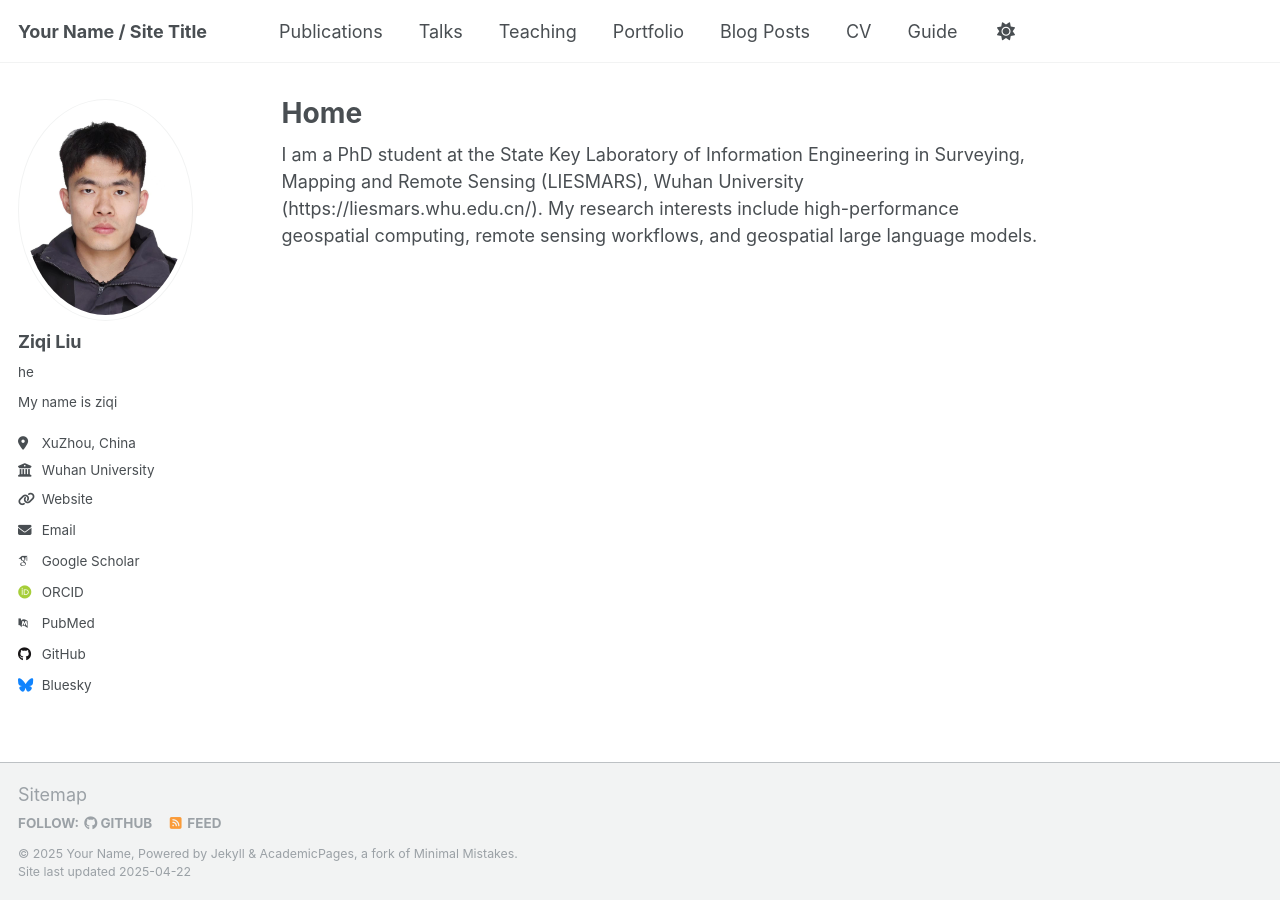
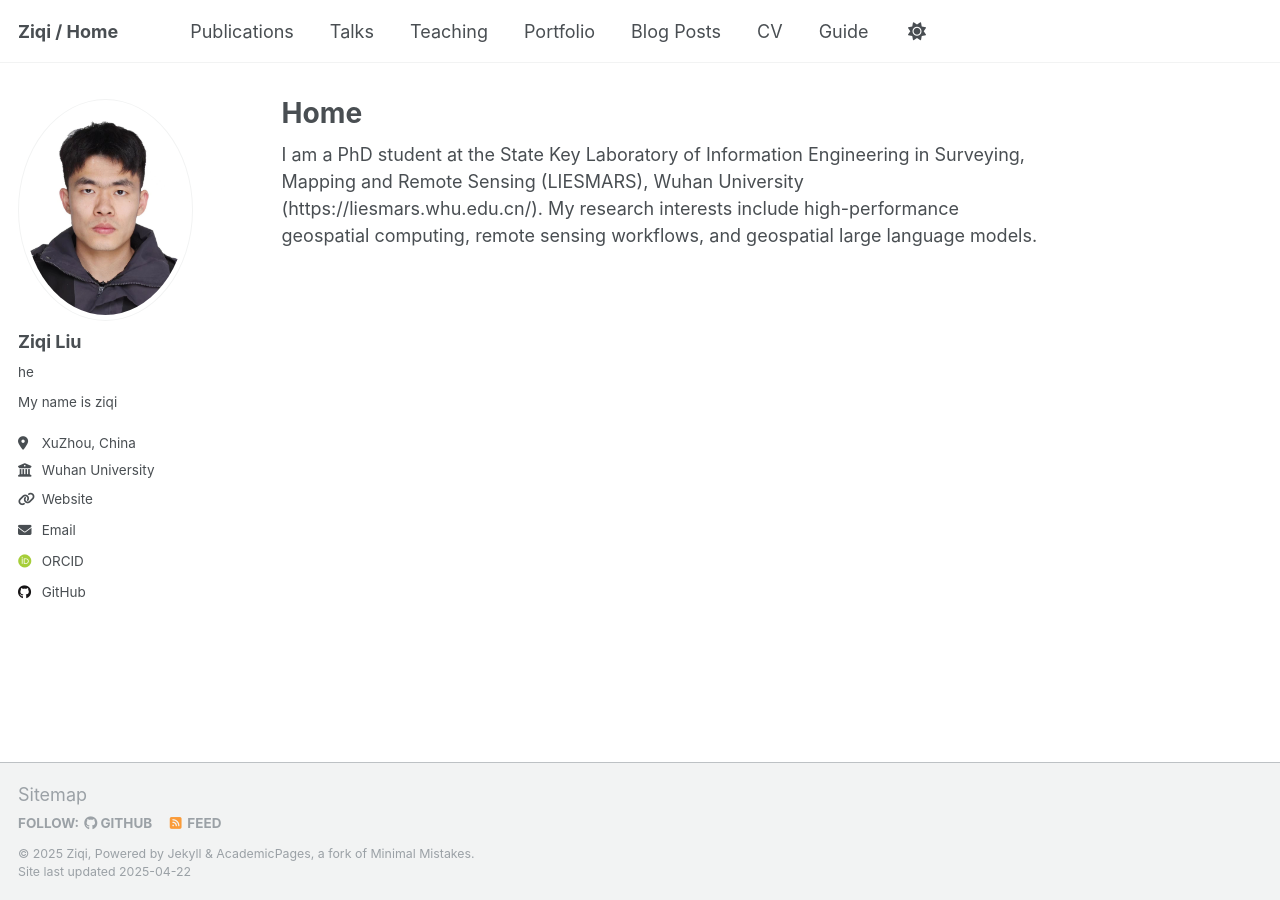
Before and after one commit to LiuZQ802/LiuZQ802.github.io, a Jekyll site: the page built from _pages/about.md, in a window 1280 px wide. Built offline with Jekyll 4.4.1, drawn with Linux system fonts in a browser that asks for light colours; some web fonts are replaced.

Commit message:
Update _config.yml

```diff
--- a/_config.yml
+++ b/_config.yml
@@ -9,9 +9,9 @@
 # Basic Site Settings
 locale                   : "en-US"
 site_theme               : "default"
-title                    : "Your Name / Site Title"
+title                    : "Ziqi / Home"
 title_separator          : "-"
-name                     : &name "Your Name"
+name                     : &name "Ziqi"
 description              : &description "personal description"
 url                      : https://LiuZQ802.github.io # the base hostname & protocol for your site e.g. "https://[your GitHub username].github.io"
 baseurl                  : "" # the subpath of your site, e.g. "/blog"
@@ -33,11 +33,11 @@ author:
 
   # Academic websites
   arxiv            : # URL - Update with the correct link to your profile
-  googlescholar    : "https://scholar.google.com/citations?user=PS_CX0AAAAAJ"
+  googlescholar    : #"https://scholar.google.com/citations?user=PS_CX0AAAAAJ"
   impactstory      : # URL
   orcid            : "https://orcid.org/0009-0001-0483-5502"
   semantic         : # URL
-  pubmed           : "https://www.ncbi.nlm.nih.gov/pubmed/?term=john+snow"
+  pubmed           : #"https://www.ncbi.nlm.nih.gov/pubmed/?term=john+snow"
   researchgate     : # URL
   scopus           : # URL
 
@@ -50,7 +50,7 @@ author:
   stackoverflow    : # User number or user number and name (i.e., use "1" or "1/jeff-atwood")
 
   # Social media
-  bluesky          : "bsky.app" # Replace this with you Bluesky username
+  bluesky          : #"bsky.app" # Replace this with you Bluesky username
   facebook         : # Username
   flickr           : # Username
   foursquare       : # Username
```
